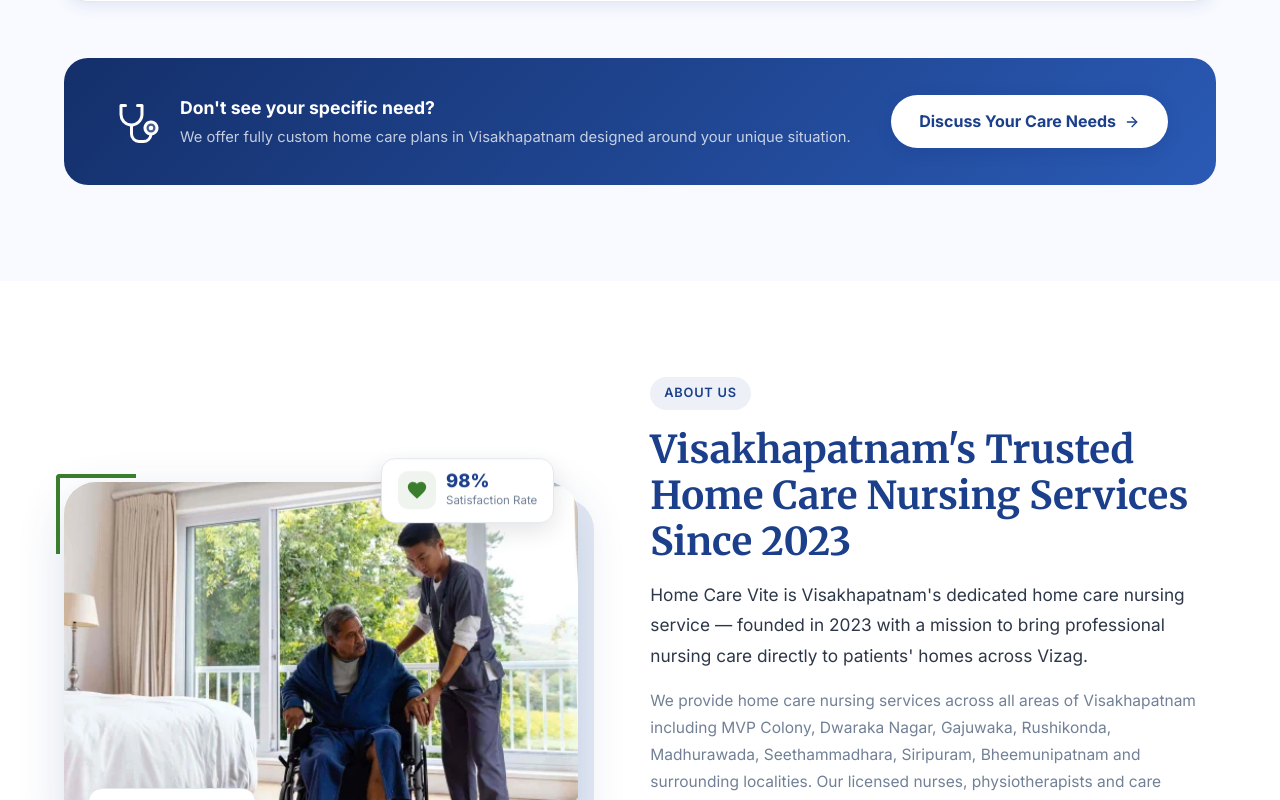
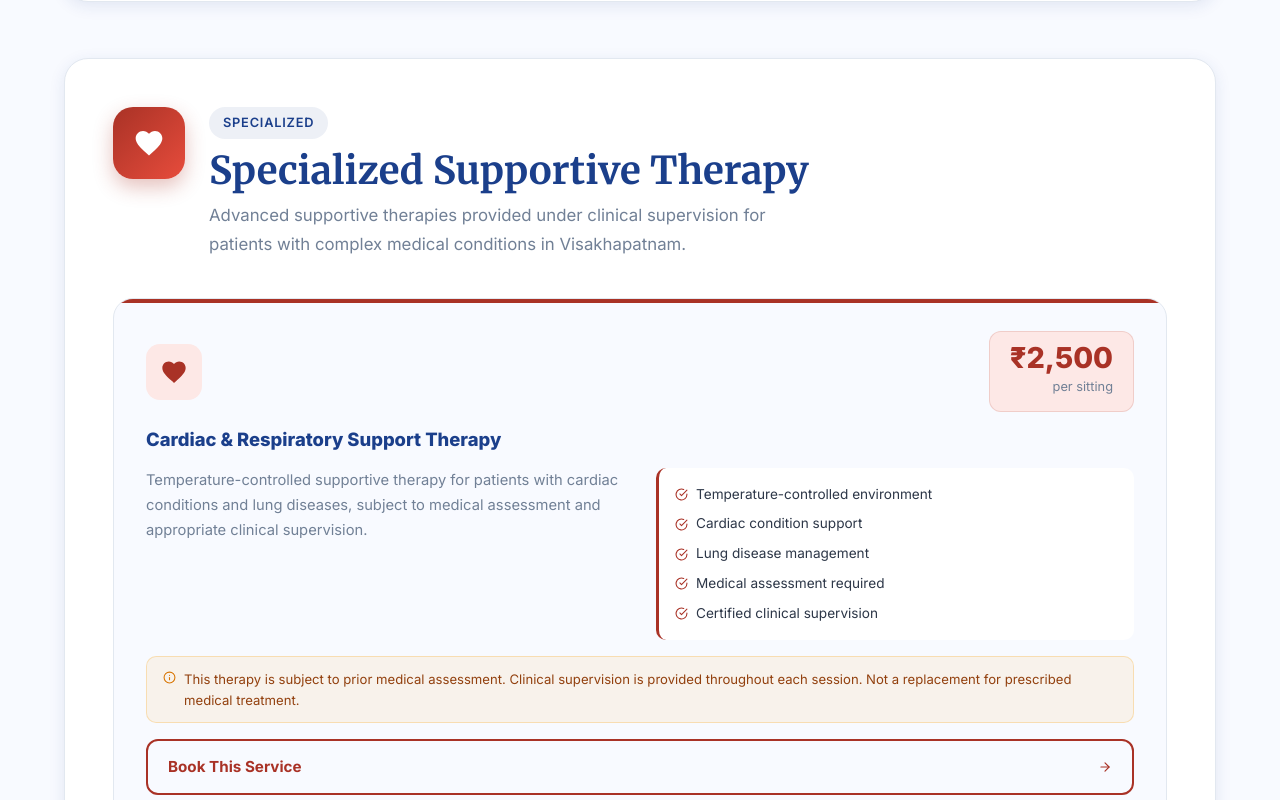
Before and after one commit to Snapbrio321/Homecarevite, a React (Vite) app: page / in a window 1280 px wide. Shown: the part 3160-3960 px from the top of the page. Built offline with nearby package versions, Linux system fonts and the light colour scheme.

Commit message:
Add Specialized Supportive Therapy section - Cardiac & Respiratory Support

```diff
--- a/src/components/Services.css
+++ b/src/components/Services.css
@@ -517,3 +517,226 @@
     flex-direction: column;
   }
 }
+
+/* ── SPECIALIZED SUPPORTIVE THERAPY SECTION ── */
+.services__specialized {
+  margin-bottom: 56px;
+  background: var(--white);
+  border-radius: 24px;
+  padding: 48px;
+  border: 1.5px solid var(--border);
+  box-shadow: var(--shadow);
+}
+
+.services__specialized-header {
+  display: flex;
+  align-items: flex-start;
+  gap: 24px;
+  margin-bottom: 40px;
+}
+
+.services__specialized-icon {
+  width: 72px;
+  height: 72px;
+  background: linear-gradient(135deg, #a93226, #e74c3c);
+  border-radius: 20px;
+  display: flex;
+  align-items: center;
+  justify-content: center;
+  flex-shrink: 0;
+  box-shadow: 0 8px 20px rgba(169,50,38,0.3);
+}
+
+/* Single card — full width layout */
+.specialized__grid {
+  display: grid;
+  grid-template-columns: 1fr;
+  gap: 24px;
+}
+
+.specialized-card {
+  background: var(--off-white);
+  border: 1.5px solid var(--border);
+  border-radius: var(--radius-lg);
+  padding: 32px;
+  display: grid;
+  grid-template-columns: 1fr 1fr;
+  grid-template-rows: auto;
+  gap: 16px 32px;
+  align-items: start;
+  transition: transform 0.3s cubic-bezier(0.34,1.4,0.64,1),
+              box-shadow 0.3s ease,
+              border-color 0.3s ease;
+  position: relative;
+  overflow: hidden;
+}
+
+.specialized-card::before {
+  content: '';
+  position: absolute;
+  top: 0;
+  left: 0;
+  right: 0;
+  height: 4px;
+  background: var(--accent);
+  border-radius: var(--radius-lg) var(--radius-lg) 0 0;
+}
+
+.specialized-card:hover {
+  transform: translateY(-4px);
+  border-color: transparent;
+  box-shadow: 0 20px 48px rgba(169,50,38,0.12),
+              0 0 0 1.5px var(--accent);
+}
+
+.specialized-card__top {
+  display: flex;
+  align-items: center;
+  justify-content: space-between;
+  gap: 12px;
+  grid-column: span 2;
+}
+
+.specialized-card__icon {
+  width: 56px;
+  height: 56px;
+  background: var(--light);
+  border-radius: 14px;
+  display: flex;
+  align-items: center;
+  justify-content: center;
+  flex-shrink: 0;
+  transition: var(--transition);
+}
+
+.specialized-card:hover .specialized-card__icon {
+  background: var(--accent);
+}
+
+.specialized-card:hover .specialized-card__icon svg {
+  filter: brightness(0) invert(1);
+}
+
+.specialized-card__price-wrap {
+  text-align: right;
+  background: var(--light);
+  padding: 12px 20px;
+  border-radius: 12px;
+  border: 1px solid rgba(169,50,38,0.15);
+}
+
+.specialized-card__price {
+  display: block;
+  font-size: 1.8rem;
+  font-weight: 800;
+  color: var(--accent);
+  line-height: 1;
+}
+
+.specialized-card__per {
+  font-size: 0.8rem;
+  color: var(--text-light);
+  font-weight: 500;
+}
+
+.specialized-card__title {
+  font-size: 1.15rem;
+  font-weight: 800;
+  color: var(--navy);
+  line-height: 1.3;
+  grid-column: span 2;
+}
+
+.specialized-card__desc {
+  font-size: 0.92rem;
+  color: var(--text-light);
+  line-height: 1.7;
+}
+
+.specialized-card__features {
+  display: flex;
+  flex-direction: column;
+  gap: 8px;
+  padding: 16px;
+  background: var(--white);
+  border-radius: 10px;
+  border-left: 3px solid var(--accent);
+}
+
+.specialized-card__features li {
+  display: flex;
+  align-items: center;
+  gap: 8px;
+  font-size: 0.85rem;
+  color: var(--text);
+  font-weight: 500;
+}
+
+.specialized-card__features svg {
+  color: var(--accent);
+  flex-shrink: 0;
+}
+
+.specialized-card__note {
+  grid-column: span 2;
+  display: flex;
+  align-items: flex-start;
+  gap: 8px;
+  padding: 12px 16px;
+  background: rgba(245,158,11,0.08);
+  border: 1px solid rgba(245,158,11,0.25);
+  border-radius: 10px;
+  font-size: 0.82rem;
+  color: #92400e;
+  line-height: 1.55;
+}
+
+.specialized-card__note svg {
+  flex-shrink: 0;
+  margin-top: 2px;
+  color: #d97706;
+}
+
+.specialized-card__cta {
+  grid-column: span 2;
+  display: inline-flex;
+  align-items: center;
+  justify-content: space-between;
+  font-size: 0.95rem;
+  font-weight: 700;
+  color: var(--accent);
+  padding: 14px 20px;
+  border-radius: 12px;
+  border: 2px solid var(--accent);
+  background: transparent;
+  text-decoration: none;
+  transition: var(--transition);
+}
+
+.specialized-card__cta:hover,
+.specialized-card:hover .specialized-card__cta {
+  background: var(--accent);
+  color: white;
+}
+
+/* Responsive */
+@media (max-width: 900px) {
+  .services__specialized {
+    padding: 28px 20px;
+  }
+
+  .services__specialized-header {
+    flex-direction: column;
+  }
+
+  .specialized-card {
+    grid-template-columns: 1fr;
+  }
+
+  .specialized-card__top,
+  .specialized-card__title,
+  .specialized-card__note,
+  .specialized-card__cta {
+    grid-column: span 1;
+  }
+}
--- a/src/components/Services.jsx
+++ b/src/components/Services.jsx
@@ -10,7 +10,7 @@
   PiPersonSimpleRunDuotone,
   PiBabyDuotone,
 } from 'react-icons/pi'
-import { MdSpa } from 'react-icons/md'
+import { MdSpa, MdFavorite } from 'react-icons/md'
 import './Services.css'
 
 const massageServices = [
@@ -43,6 +43,25 @@
     accent: '#0a7060',
     light: '#e0f5f1',
     note: null,
+  },
+]
+
+const specializedServices = [
+  {
+    title: 'Cardiac & Respiratory Support Therapy',
+    desc: 'Temperature-controlled supportive therapy for patients with cardiac conditions and lung diseases, subject to medical assessment and appropriate clinical supervision.',
+    price: '₹2,500',
+    per: 'per sitting',
+    features: [
+      'Temperature-controlled environment',
+      'Cardiac condition support',
+      'Lung disease management',
+      'Medical assessment required',
+      'Certified clinical supervision',
+    ],
+    accent: '#a93226',
+    light: '#fde8e6',
+    note: 'This therapy is subject to prior medical assessment. Clinical supervision is provided throughout each session. Not a replacement for prescribed medical treatment.',
   },
 ]
 
@@ -245,6 +264,58 @@
           </div>
         </div>
 
+        {/* ── Specialized Supportive Therapy Section ── */}
+        <div className="services__specialized">
+          <div className="services__specialized-header">
+            <div className="services__specialized-icon" aria-hidden="true">
+              <MdFavorite size={32} color="var(--white)" />
+            </div>
+            <div>
+              <div className="badge" style={{ marginBottom: '8px' }}>Specialized</div>
+              <h2 className="section-title" style={{ marginBottom: '8px' }}>
+                Specialized Supportive Therapy
+              </h2>
+              <p className="section-subtitle">
+                Advanced supportive therapies provided under clinical supervision for patients with complex medical conditions in Visakhapatnam.
+              </p>
+            </div>
+          </div>
+
+          <div className="specialized__grid">
+            {specializedServices.map((s, i) => (
+              <div key={i} className="specialized-card" style={{ '--accent': s.accent, '--light': s.light }}>
+                <div className="specialized-card__top">
+                  <div className="specialized-card__icon" aria-hidden="true">
+                    <MdFavorite size={28} color={s.accent} />
+                  </div>
+                  <div className="specialized-card__price-wrap">
+                    <span className="specialized-card__price">{s.price}</span>
+                    <span className="specialized-card__per">{s.per}</span>
+                  </div>
+                </div>
+                <h3 className="specialized-card__title">{s.title}</h3>
+                <p className="specialized-card__desc">{s.desc}</p>
+                <ul className="specialized-card__features">
+                  {s.features.map((f) => (
+                    <li key={f}>
+                      <FiCheckCircle size={13} aria-hidden="true" /> {f}
+                    </li>
+                  ))}
+                </ul>
+                {s.note && (
+                  <div className="specialized-card__note">
+                    <FiInfo size={13} aria-hidden="true" />
+                    <span>{s.note}</span>
+                  </div>
+                )}
+                <a href="/bookings" className="specialized-card__cta">
+                  Book This Service <FiArrowRight size={14} aria-hidden="true" />
+                </a>
+              </div>
+            ))}
+          </div>
+        </div>
+
         {/* Bottom CTA */}
         <div className="services__cta">
           <div className="services__cta-left">
```
